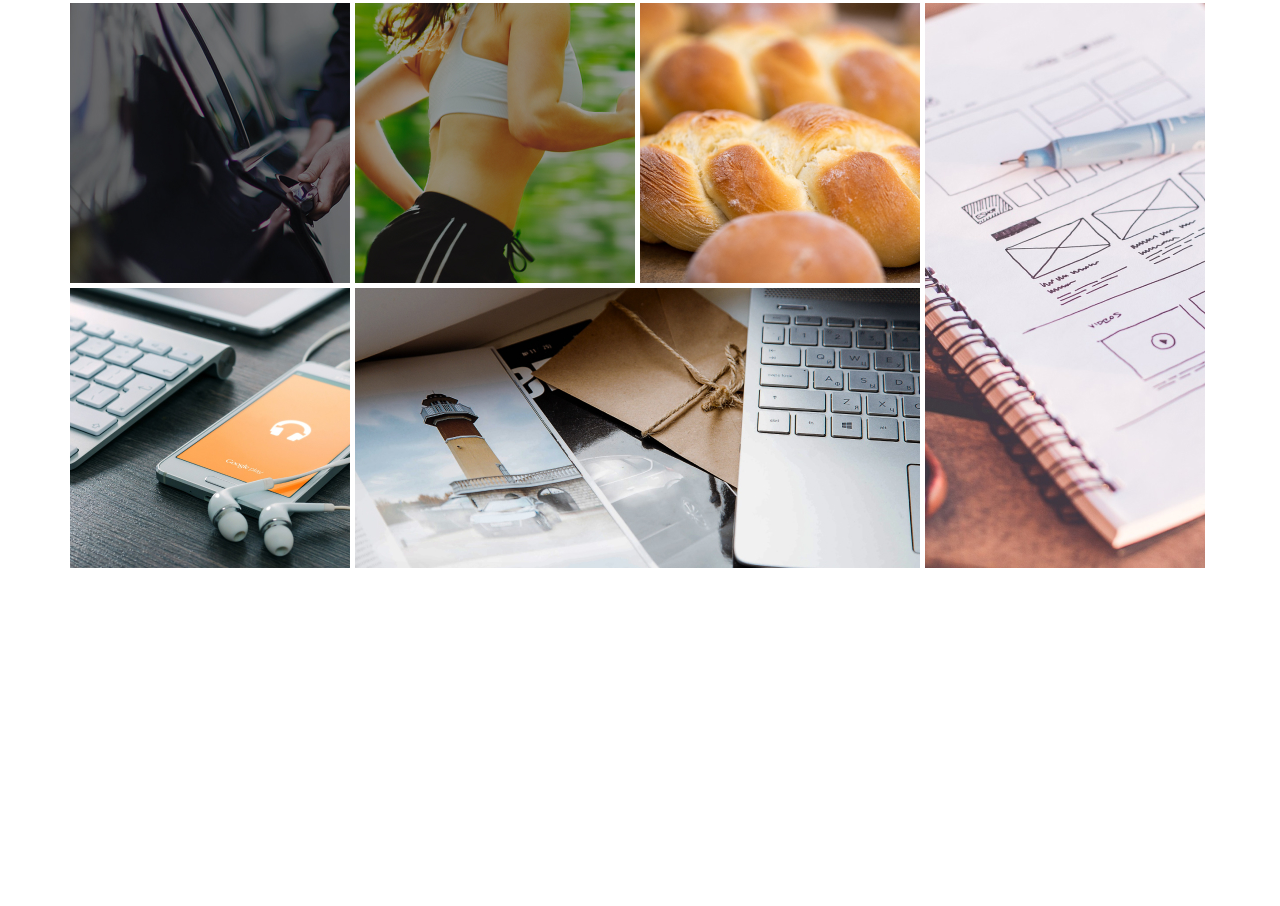
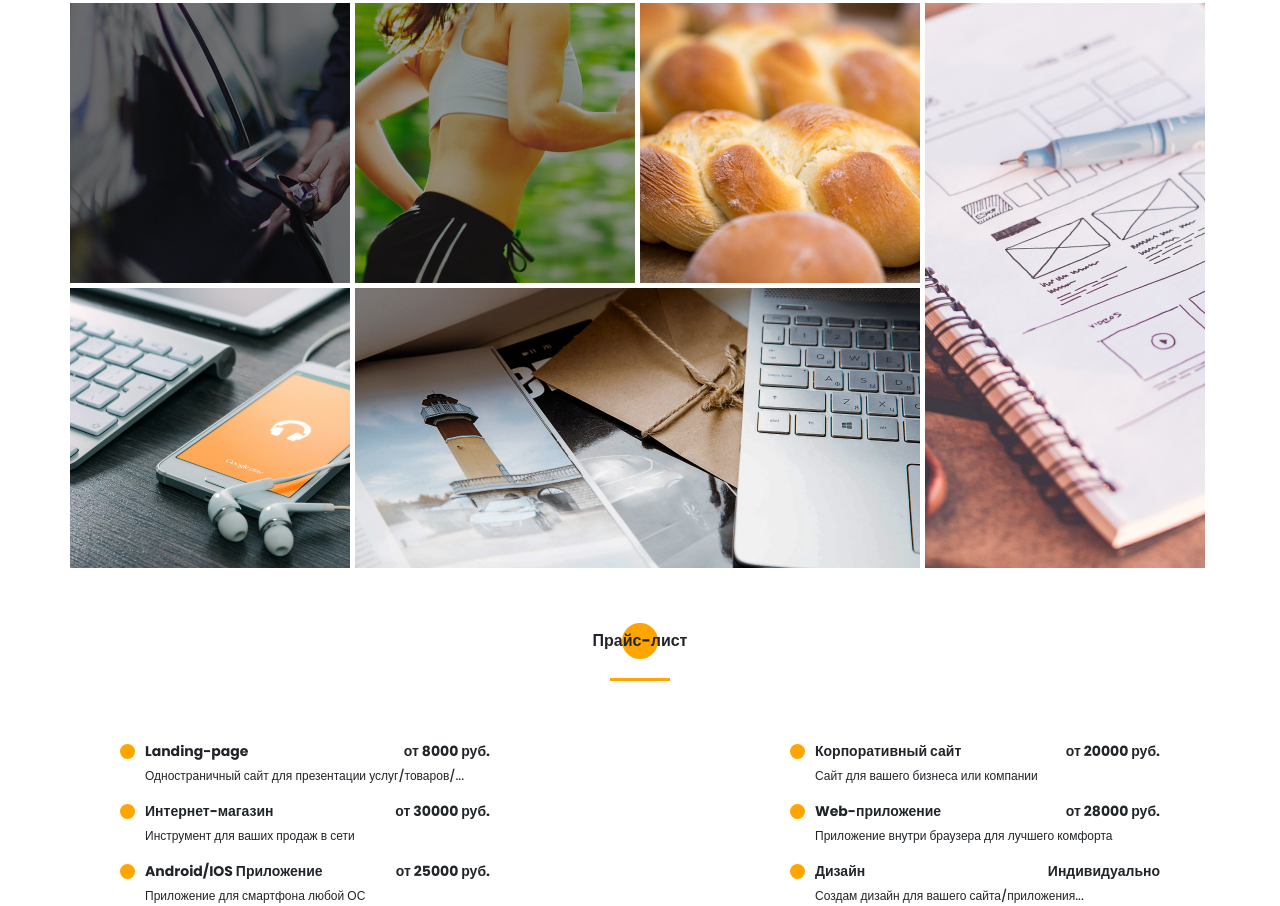
Before and after one commit to davidoff-a/portfolio, a website: page src/index.html in a window 1280 px wide. Shown: the part 3666-4572 px from the top of the page. Before the commit the page ends 4235 px from the top, so only its background shows below. Drawn offline with Linux system fonts and the light colour scheme.

Commit message:
feat: section Prices is DONE

```diff
--- a/src/index.html
+++ b/src/index.html
@@ -588,6 +588,40 @@
 				</div>
 			</div>
 		</section>
+		<section class="price">
+			<div class="container">
+				<h2 class="title title_fz16 resume__title">Прайс-лист</h2>
+				<div class="divider"></div>
+				<ul class="price__list">
+					<li class="price__list-item">
+						<div class="price__list-name">Landing-page</div>
+						<div class="price__list-cost">от 8000 руб.</div>
+						<div class="price__list-condition">Одностраничный сайт для презентации услуг/товаров/...</div>
+					</li>
+					<li class="price__list-item">
+						<div class="price__list-name">Корпоративный сайт</div>
+						<div class="price__list-cost">от 20000 руб.</div>
+						<div class="price__list-condition">Сайт для вашего бизнеса или компании</div></li>
+					<li class="price__list-item">
+						<div class="price__list-name">Интернет-магазин</div>
+						<div class="price__list-cost">от 30000 руб.</div>
+						<div class="price__list-condition">Инструмент для ваших продаж в сети</div></li>
+					<li class="price__list-item">
+						<div class="price__list-name">Web-приложение</div>
+						<div class="price__list-cost">от 28000 руб.</div>
+						<div class="price__list-condition">Приложение внутри браузера для лучшего комфорта</div></li>
+					<li class="price__list-item">
+						<div class="price__list-name">Android/IOS Приложение</div>
+						<div class="price__list-cost">от 25000 руб.</div>
+						<div class="price__list-condition">Приложение для смартфона любой ОС</div></li>
+					<li class="price__list-item">
+						<div class="price__list-name">Дизайн</div>
+						<div class="price__list-cost">Индивидуально</div>
+						<div class="price__list-condition">Создам дизайн для вашего сайта/приложения...</div></li>
+				</div>
+
+			</div>
+		</section>
 
 		<script src="js/script.js"></script>
 	</body>
--- /dev/null
+++ b/src/sass/blocks/_prices.scss
@@ -0,0 +1,42 @@
+.price{
+    margin-top: 60px;
+    &__list{
+        margin: 60px  50px 0 50px;
+        display: grid;
+        grid-template: repeat(3, 45px)/repeat(2, 370px);
+        column-gap: 300px;
+        row-gap: 15px;
+        &-item{
+            position: relative;
+            padding-left: 25px;
+            display: grid;
+            grid-template: repeat(3, 21px)/1fr 120px ;
+            column-gap: 35px;
+            font-size: 14px;
+            font-weight: 700;
+            line-height: 21px;
+            &:before{
+                content: '';
+                position: absolute;
+                top: 3px;
+                width: 15px;
+                height: 15px;
+                border-radius: 100%;
+                background-color: $main-color;
+
+            }
+        }
+        &-name{
+        }
+        &-cost {
+            text-align: right;
+        }
+        &-condition{
+            grid-column: 1/3;
+            margin-top: 5px;
+            font-size: 12px;
+            font-weight: 500;
+            line-height: 18px;
+        }
+    }
+}
--- a/src/sass/blocks/_skills.scss
+++ b/src/sass/blocks/_skills.scss
@@ -58,6 +58,7 @@
 				line-height: 21px;
 				font-weight: 700;
 				&:before {
+					content:'';
 					position: absolute;
 					top: -8px;
 					left: -14px;
--- a/src/sass/style.scss
+++ b/src/sass/style.scss
@@ -12,6 +12,7 @@
 @import 'blocks/resume';
 @import 'blocks/skills';
 @import 'blocks/works';
+@import 'blocks/prices';
 
 * {
 	font-family: 'Poppins', sans-serif;
```
Also changed, not shown: dist/css/style.min.css, dist/index.html, src/css/style.min.css, 1 other file.
